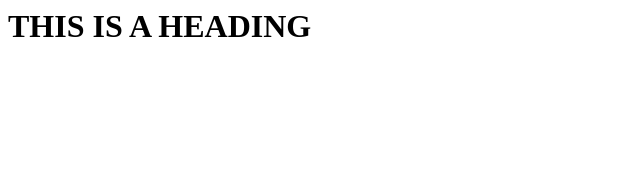
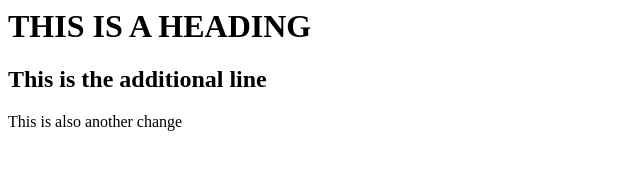
Before and after one commit to Tmankite/method_two, a plain HTML site: page index.html in a window 1280 px wide. Shown: the whole page, without its empty margins (0-640 px from the left). Drawn offline with Linux system fonts and the light colour scheme.

Commit message:
We made changes in the body tag

```diff
--- a/index.html
+++ b/index.html
@@ -6,5 +6,8 @@
 </head>
 <body>
     <h1>THIS IS A HEADING</h1>
+
+    <h2>This is the additional line</h2>
+    <p>This is also another change</p>
 </body>
 </html>
```
